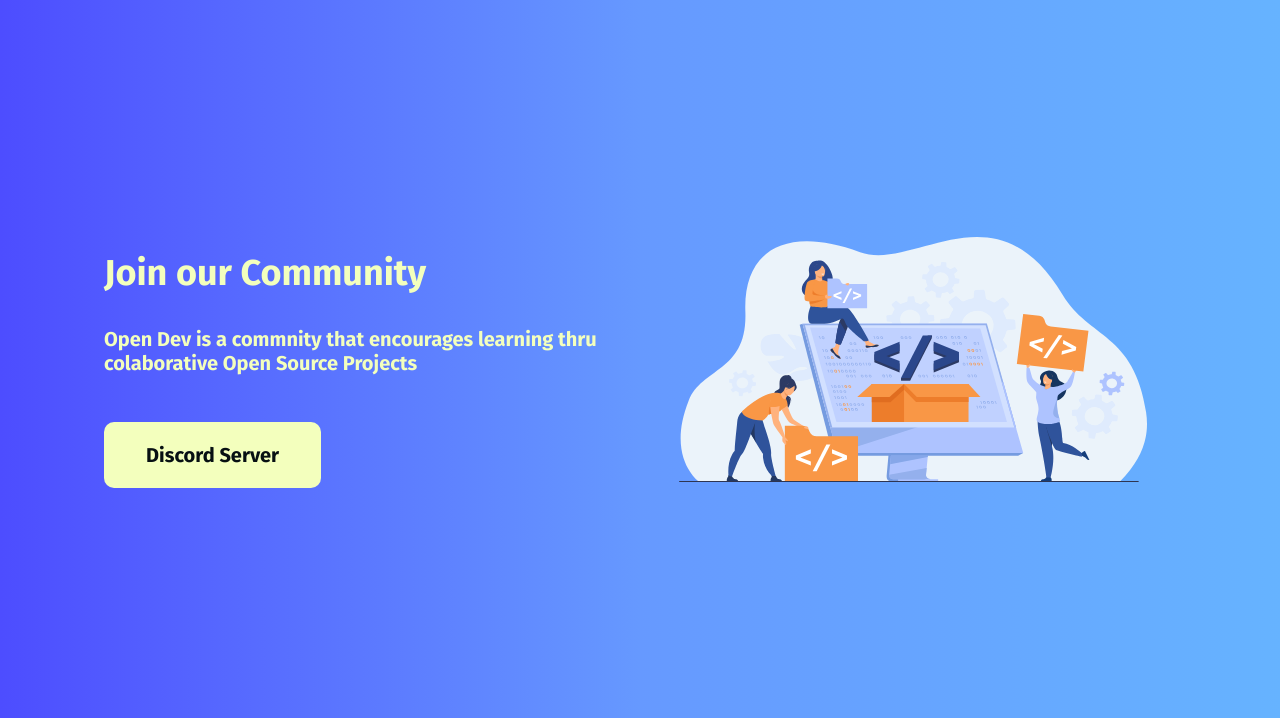
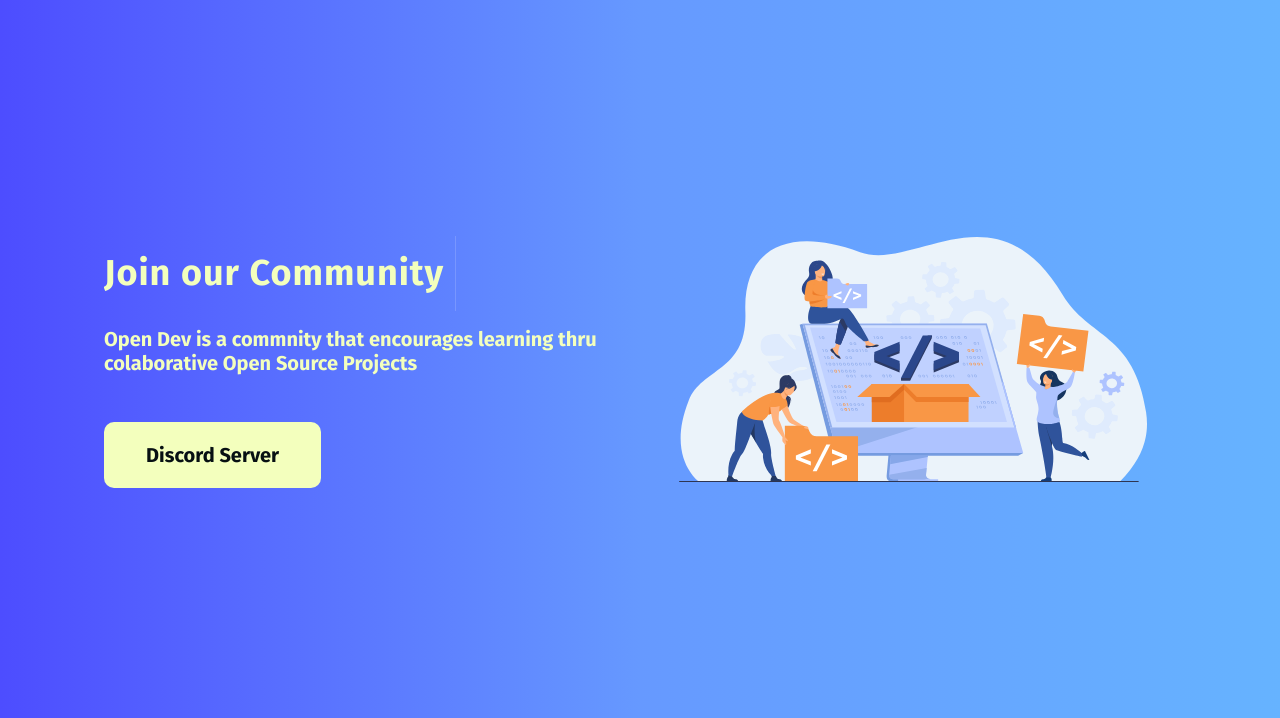
Before and after one commit to OpenDevOrganization/website, a Flask app: page / in a window 1280 px wide. Shown: the part 71-789 px from the top of the page. Run offline with Flask 2, Linux system fonts and the light colour scheme; some web fonts are replaced.

Commit message:
fix: addig type writter effect to title

```diff
--- a/static/css/style.css
+++ b/static/css/style.css
@@ -184,7 +184,7 @@
     width: 0;
   }
   to {
-    width: 24em;
+    width: 67%;
   }
 }
 
@@ -197,10 +197,14 @@
   }
 }
 
-/* .anim-typewriter {
-  animation: typewriter 4s steps(44) 1s 1 normal both,
-    blinkTextCursor 500ms steps(44) infinite normal;
-} */
+.anim-typewriter {
+  white-space: nowrap;
+  overflow: hidden;
+  letter-spacing: 0.1rem;
+  border-right: 0.1rem solid var(--white);
+  animation: typewriter 3s steps(19) 1s 1 normal both,
+    blinkTextCursor 0.75s steps(19) infinite normal;
+}
 
 /* Projects */
 
```
